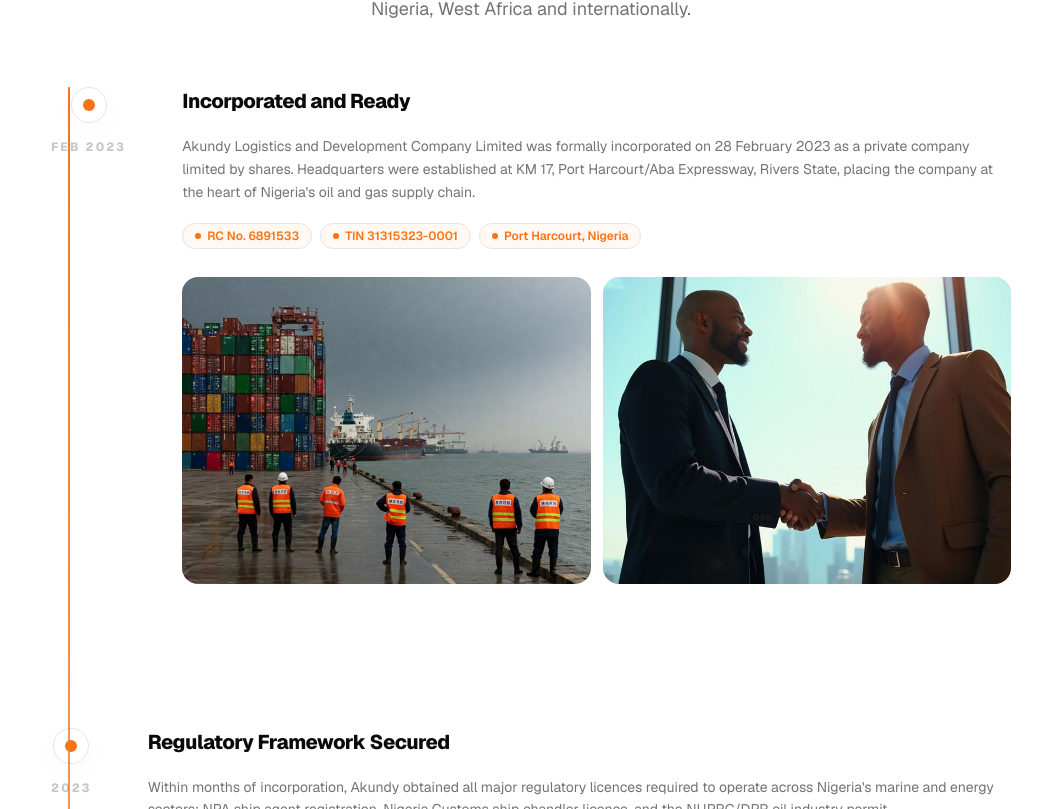
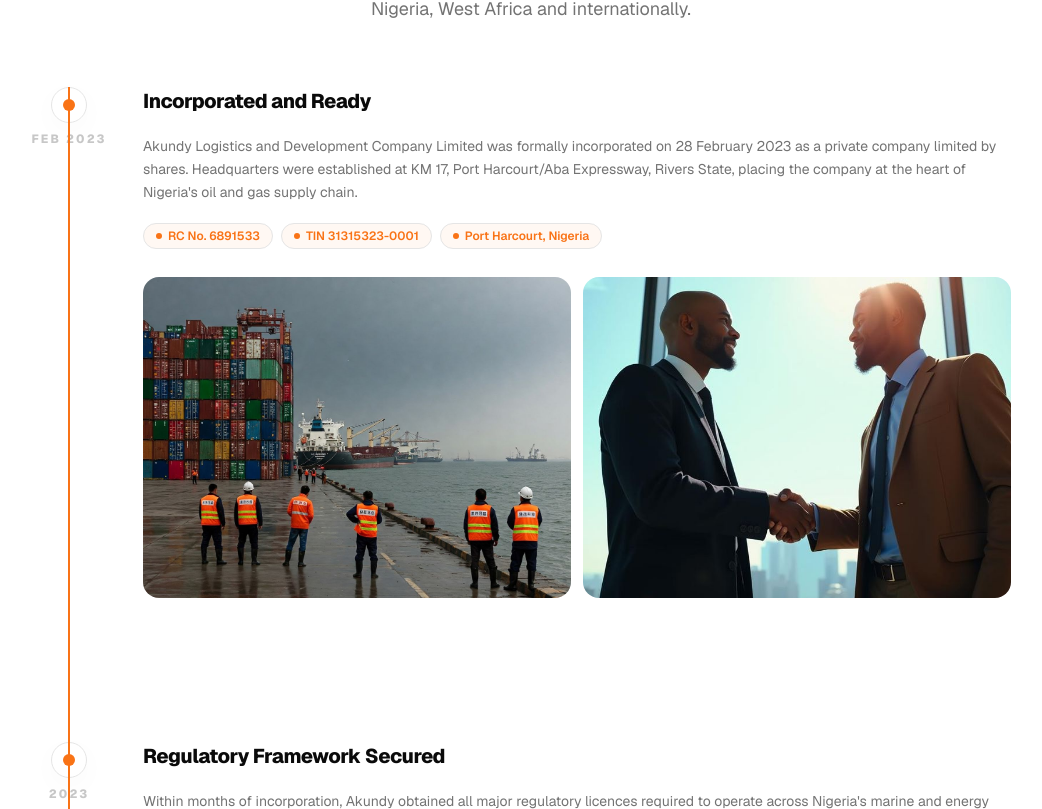
Before and after one commit to JoshDickson1/akundy-logistics, a React (Vite) app: page /about in a window 1280 px wide. Shown: the part 3291-4100 px from the top of the page, without its empty margins (109-1151 px from the left). Built offline with nearby package versions, Linux system fonts and the light colour scheme.

Commit message:
fix: align timeline dot to line, solid brand beam colour

```diff
--- a/src/components/ui/timeline.tsx
+++ b/src/components/ui/timeline.tsx
@@ -36,13 +36,13 @@
           <div key={i} className="flex gap-6 pt-12 first:pt-0 md:gap-14 md:pt-20">
 
             {/* Left: date + dot (sticky) */}
-            <div className="sticky top-28 flex shrink-0 flex-col items-center self-start">
+            <div className="sticky top-28 relative flex w-9 shrink-0 flex-col items-center self-start">
               {/* Dot */}
               <div className="relative z-10 flex size-9 items-center justify-center rounded-full border border-border/60 bg-card shadow-soft">
                 <div className="size-3 rounded-full bg-brand" />
               </div>
-              {/* Year label — desktop */}
-              <span className="mt-4 hidden -rotate-0 whitespace-nowrap text-xs font-black uppercase tracking-[0.18em] text-muted-foreground/40 md:block">
+              {/* Year label — desktop, absolute so it doesn't widen the column */}
+              <span className="absolute top-11 left-1/2 -translate-x-1/2 hidden whitespace-nowrap text-xs font-black uppercase tracking-[0.18em] text-muted-foreground/40 md:block">
                 {item.title}
               </span>
             </div>
@@ -59,10 +59,10 @@
         ))}
 
         {/* Vertical track line */}
-        <div className="absolute left-[17px] top-0 w-[2px] h-full bg-border/30">
+        <div className="absolute left-[17px] top-0 w-[2px] h-full bg-border/40">
           <motion.div
             style={{ height: beamHeight, opacity: beamOpacity }}
-            className="absolute inset-x-0 top-0 rounded-full bg-gradient-to-b from-brand via-brand/40 to-transparent"
+            className="absolute inset-x-0 top-0 bg-brand"
           />
         </div>
       </div>
```
